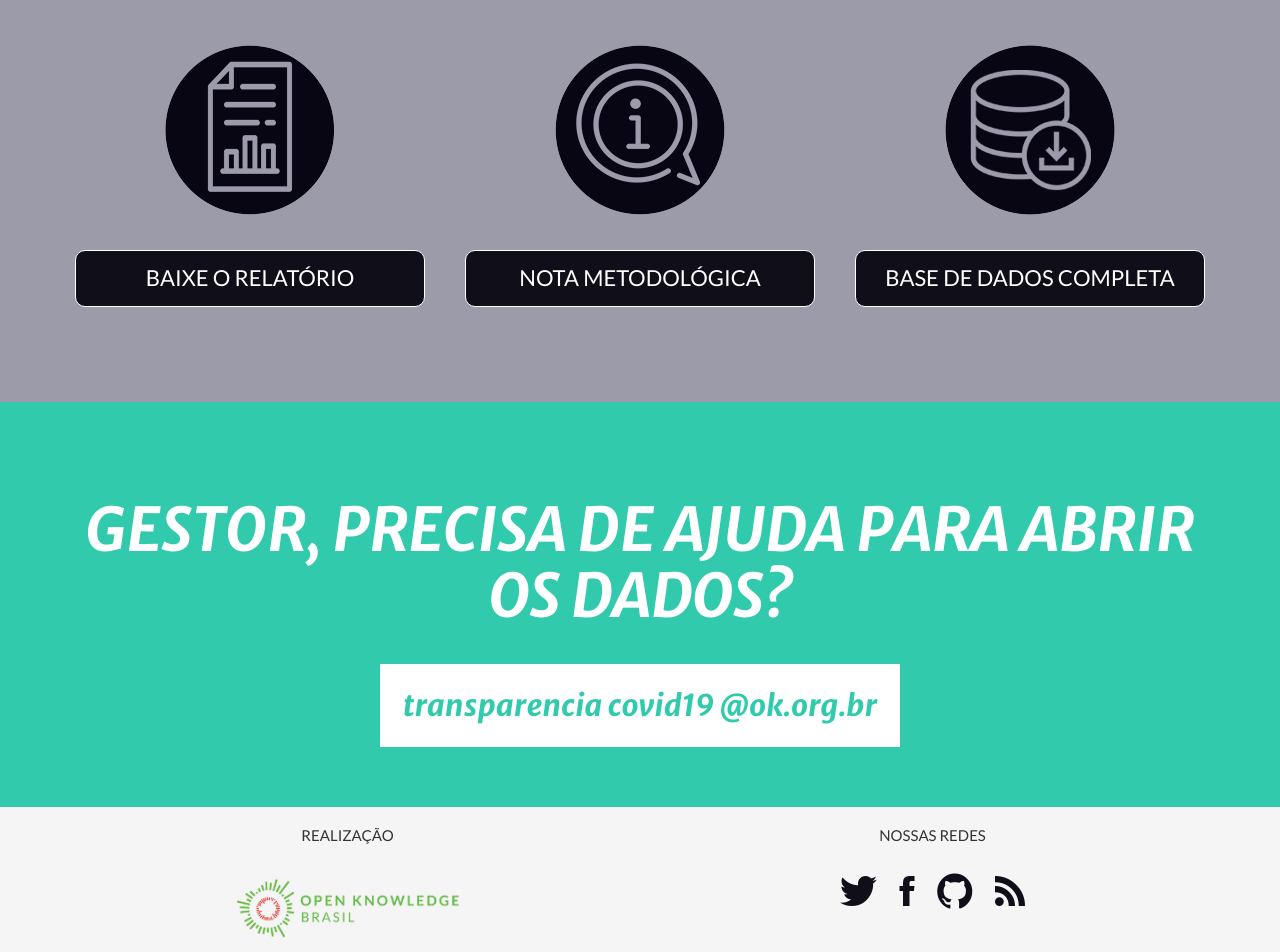
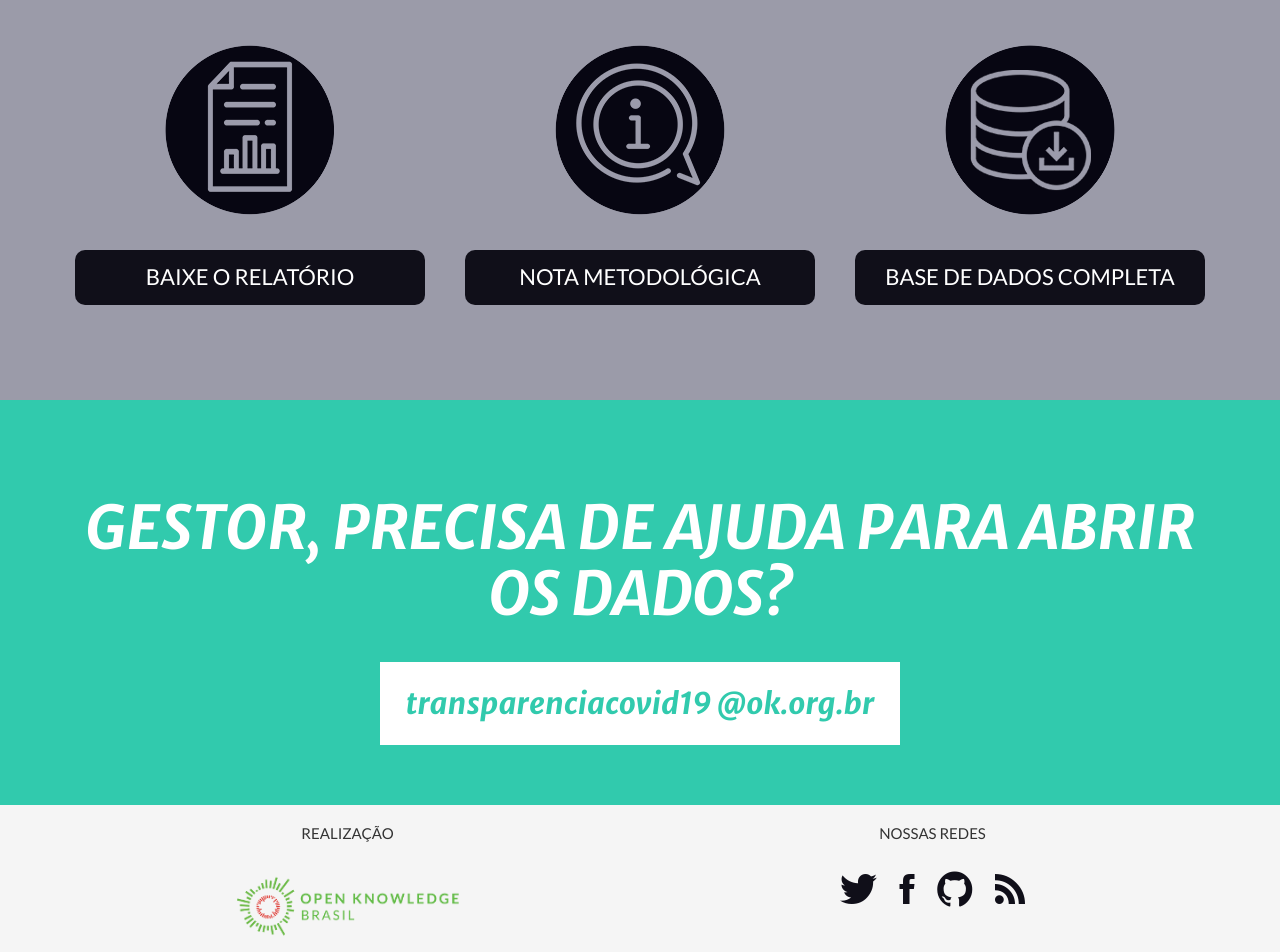
Before and after one commit to okfn-brasil/transparenciacovid19, a Jekyll site: the page built from index.html, in a window 1280 px wide. Shown: the part 1813-2765 px from the top of the page. Built offline with Jekyll 4.4.1, drawn with Linux system fonts in a browser that asks for light colours; nearby versions of some CDN libraries; some web fonts are replaced.

Commit message:
remove borda botão e altera email

```diff
--- a/css/airspace.css
+++ b/css/airspace.css
@@ -321,7 +321,6 @@ header .navbar-default .navbar-nav li a:hover {
   margin: 5px;
   color: #fff;
   background-color: #100f19;
-  border: 1px solid #fff;
   border-radius: 10px;
 }
 #materiais h4:hover {
--- a/index.html
+++ b/index.html
@@ -78,7 +78,7 @@ permalink: /
   <section id="apoio">
     <!-- <img src="../img/projeto-transparencia-covid-ajuda.png" alt="apoio para gestores" >     -->
     <h2>GESTOR, PRECISA DE AJUDA PARA ABRIR OS DADOS?</h2>
-    <h4>transparencia covid19 @ok.org.br</h4>
+    <h4>transparenciacovid19 @ok.org.br</h4>
     <!-- <a class="btn btn-default btn-call-to-action" href="https://www.ok.org.br/contato/" target="_blank">ENTRE EM CONTATO</a> -->
   </section>
 </body>
```
